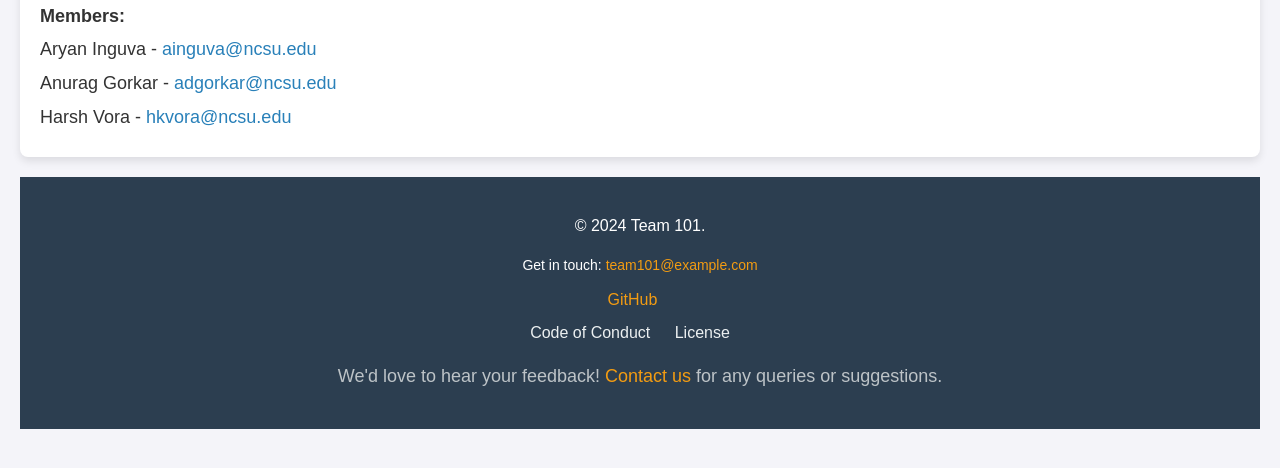
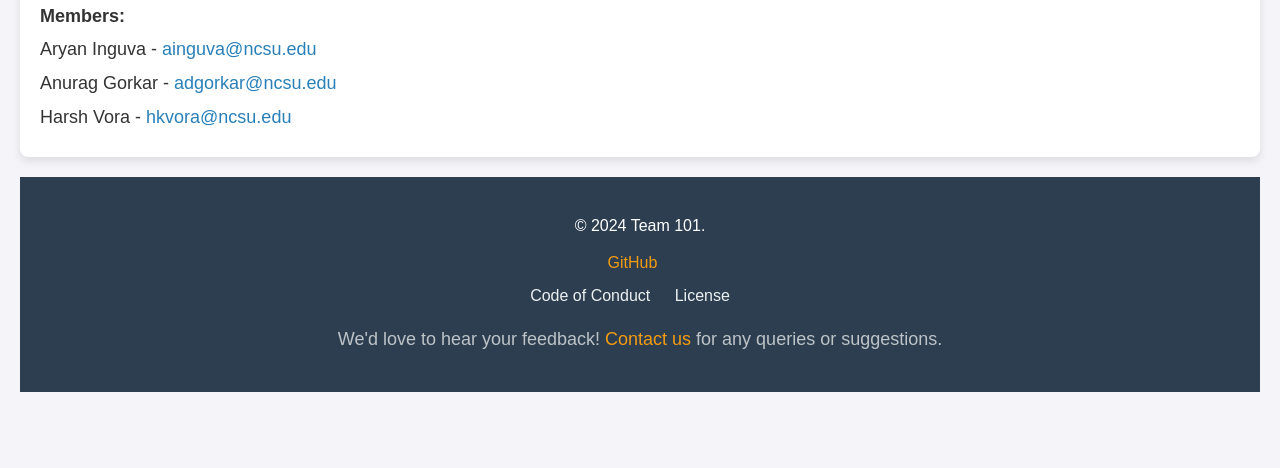
Before and after one commit to CSC510SEFALL2024/Homework-5, a plain HTML site: page index.html in a window 1280 px wide. Shown: the part 152-620 px from the top of the page. Drawn offline with Linux system fonts and the light colour scheme.

Commit message:
Updating index.html

```diff
--- a/index.html
+++ b/index.html
@@ -45,7 +45,6 @@
     <footer style="background-color: #2c3e50; color: #ffffff; padding: 20px; text-align: center; margin-top: 20px;">
     <div style="max-width: 1000px; margin: auto;">
         <p style="font-size: 16px;">&copy; 2024 Team 101.</p>
-        <p style="font-size: 14px;">Get in touch: <a href="hkvora@ncsu.edu" style="color: #f39c12; text-decoration: none;">team101@example.com</a></p>
 
         <!-- Social Media Links -->
         <div style="margin: 10px 0;">
```
